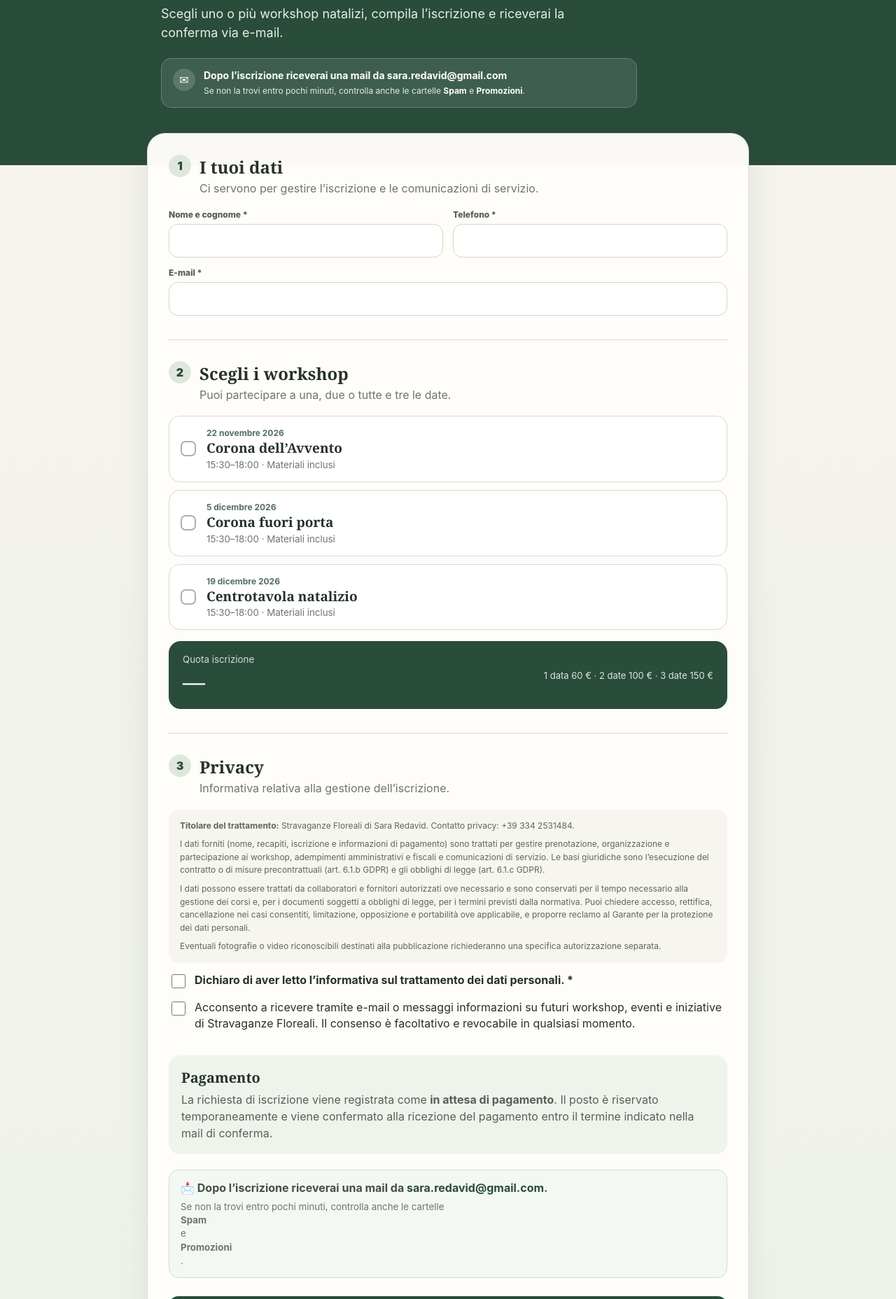
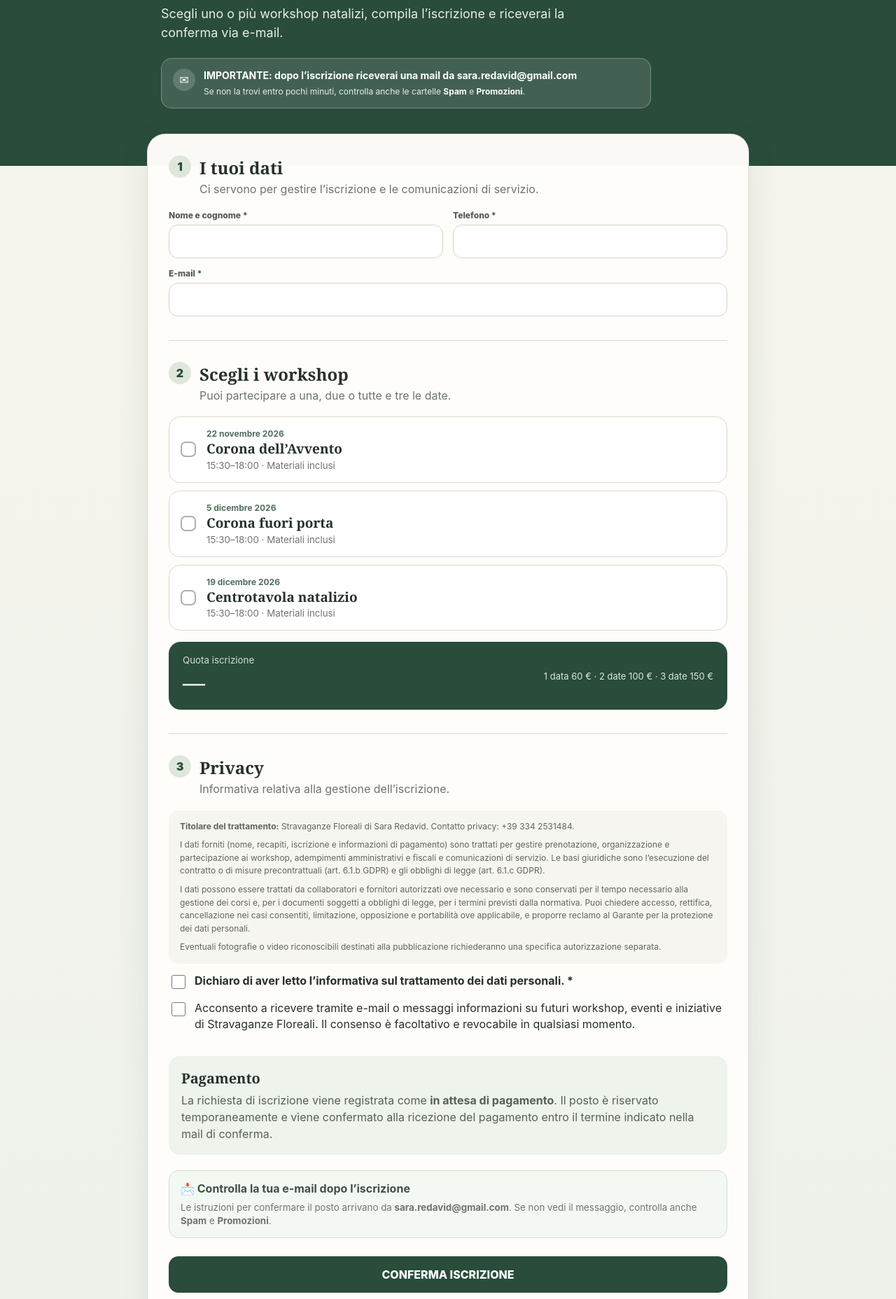
Before and after one commit to RobertoBottino/stravaganze-corsi, a plain HTML site: page index.html in a window 1280 px wide. Shown: the part 260-2116 px from the top of the page at 70% size. Drawn offline with Linux system fonts and the light colour scheme.

Commit message:
Force prominent email and spam notice on registration page

```diff
--- a/index.html
+++ b/index.html
@@ -5,8 +5,12 @@
   <meta name="viewport" content="width=device-width,initial-scale=1,viewport-fit=cover">
   <meta name="theme-color" content="#294c3b">
   <meta name="description" content="Iscrizione ai Christmas Atelier di Stravaganze Floreali">
+  <meta http-equiv="Cache-Control" content="no-cache, no-store, must-revalidate">
+  <meta http-equiv="Pragma" content="no-cache">
+  <meta http-equiv="Expires" content="0">
+  <meta name="sf-build" content="2026-11-14-v6">
   <title>Christmas Atelier · Stravaganze Floreali</title>
-  <link rel="stylesheet" href="./styles.css?v=5">
+  <link rel="stylesheet" href="./styles.css?v=6">
 </head>
 <body>
 <header class="hero">
@@ -15,11 +19,11 @@
     <p class="eyebrow">CHRISTMAS ATELIER 2026</p>
     <h1>Un pomeriggio creativo tutto per te.</h1>
     <p class="lead">Scegli uno o più workshop natalizi, compila l’iscrizione e riceverai la conferma via e-mail.</p>
-    <div class="hero-mail-alert">
-      <span class="hero-mail-icon">✉</span>
-      <div>
-        <b>Dopo l’iscrizione riceverai una mail da sara.redavid@gmail.com</b>
-        <small>Se non la trovi entro pochi minuti, controlla anche le cartelle <strong>Spam</strong> e <strong>Promozioni</strong>.</small>
+    <div class="hero-mail-alert" style="margin-top:22px;display:flex;gap:12px;align-items:flex-start;padding:14px 16px;border:1px solid rgba(255,255,255,.28);border-radius:15px;background:rgba(255,255,255,.12);color:#fff;max-width:700px">
+      <span class="hero-mail-icon" aria-hidden="true">✉</span>
+      <div style="min-width:0">
+        <b style="display:block;font-size:14px;line-height:1.4">IMPORTANTE: dopo l’iscrizione riceverai una mail da <span style="white-space:normal;overflow-wrap:anywhere">sara.redavid@gmail.com</span></b>
+        <small style="display:block;margin-top:5px;color:#e7efe8;line-height:1.4">Se non la trovi entro pochi minuti, controlla anche le cartelle <strong style="color:#fff">Spam</strong> e <strong style="color:#fff">Promozioni</strong>.</small>
       </div>
     </div>
   </div>
@@ -90,9 +94,9 @@
     <p>La richiesta di iscrizione viene registrata come <b>in attesa di pagamento</b>. Il posto è riservato temporaneamente e viene confermato alla ricezione del pagamento entro il termine indicato nella mail di conferma.</p>
   </section>
 
-  <div class="email-note">
-    <b>📩 Dopo l’iscrizione riceverai una mail da <span>sara.redavid@gmail.com</span>.</b>
-    <small>Se non la trovi entro pochi minuti, controlla anche le cartelle <b>Spam</b> e <b>Promozioni</b>.</small>
+  <div class="email-note email-note-important">
+    <b>📩 Controlla la tua e-mail dopo l’iscrizione</b>
+    <small>Le istruzioni per confermare il posto arrivano da <strong>sara.redavid@gmail.com</strong>. Se non vedi il messaggio, controlla anche <strong>Spam</strong> e <strong>Promozioni</strong>.</small>
   </div>
   <div id="formError" class="message error" hidden></div>
   <button class="submit-btn" id="submitBtn" type="submit">CONFERMA ISCRIZIONE</button>
```
